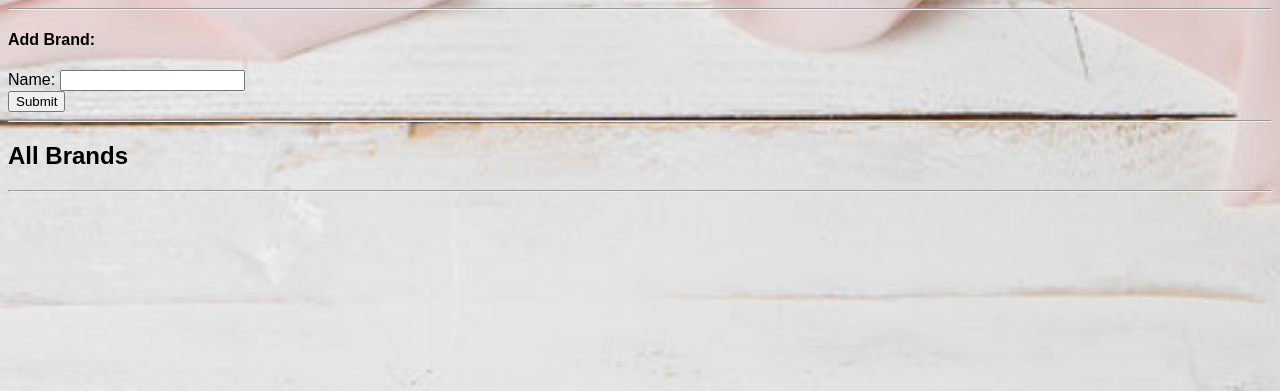
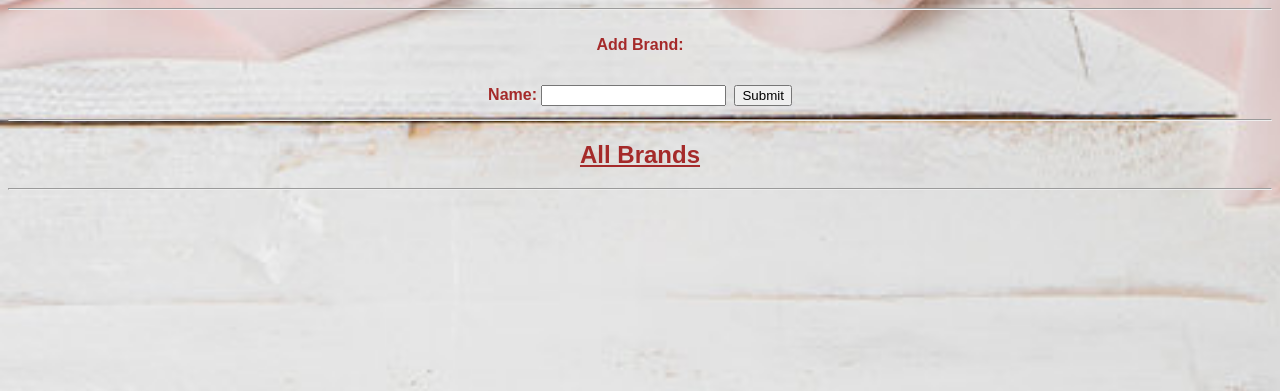
Before and after one commit to sreadytocode/Python_project, a Flask app: page /brands in a window 1280 px wide. Shown: the part 146-537 px from the top of the page. Run offline with Flask 2, Linux system fonts and the light colour scheme; data that the repository does not hold is empty; some libraries are stand-ins or nearby versions.

Commit message:
Made minor css changes now made a html file for extension so can see all brand products

```diff
--- a/static/css/style.css
+++ b/static/css/style.css
@@ -112,24 +112,25 @@ footer {
 
 .all-garments {
     display: grid;
-    row-gap: 2rem;
     color: brown;
     align-items: center;
     justify-content: center;
+    text-decoration: underline;
 }
 
 .img {
-    display: block;
+    display: flex;
     justify-content: center;
-    align-items: center;
+    align-content: center;
 
 }
 
 .text {
-    display: block;
+    display: flex;
     justify-content: center;
     align-items: center;
     color: brown;
+    justify-content: center;
 
 }
 
@@ -159,3 +160,53 @@ footer {
     /* position: absolute; */
     z-index: 9999;
 }
+
+span {
+    display: flex;
+    justify-content: center;
+    color: red;
+    text-decoration: underline;
+    text-transform: uppercase;
+}
+
+.add_brand {
+    color: brown;
+    display: flex;
+    flex-direction: row;
+    flex-flow: row wrap;
+    flex-wrap: wrap;
+    align-items: center;
+    justify-content: center;
+    text-align: center;
+    padding: 0.3rem;
+    gap: 0.5rem;
+    font-weight: bold;
+
+}
+.brand-title {
+    color: brown;
+    display: flex;
+    flex-direction: row;
+    flex-flow: row wrap;
+    flex-wrap: wrap;
+    align-items: center;
+    justify-content: space-evenly;
+    color: brown;
+    text-align: center;
+    padding: 0.3rem;
+    gap: 0.5rem;
+    font-weight: bold;
+
+}
+
+.all-brands {
+    color: brown;
+    font-weight: bold;
+    text-align: center;
+    text-decoration: underline;
+}
+
+.brand-names {
+    color: brown;
+    gap: 5rem;
+}
--- a/templates/brands/index.html
+++ b/templates/brands/index.html
@@ -2,7 +2,7 @@
 
 {% block content %}
 <div>
-    <h4>Add Brand:</h4>
+    <h4 class="brand-title">Add Brand:</h4>
     <form class="add_brand" action="/brands" method="post">
         <div>
             <label for="brand_name">Name:</label>
@@ -13,7 +13,7 @@
     </form>
 </div>
 <hr>
-<h1>All Brands</h1>
+<h1 class="all-brands">All Brands</h1>
     <div>
         {% for brand in brands  %}
             <div>
```
Also changed, not shown: templates/brands/connecting.html (added, +18 -0 lines).
